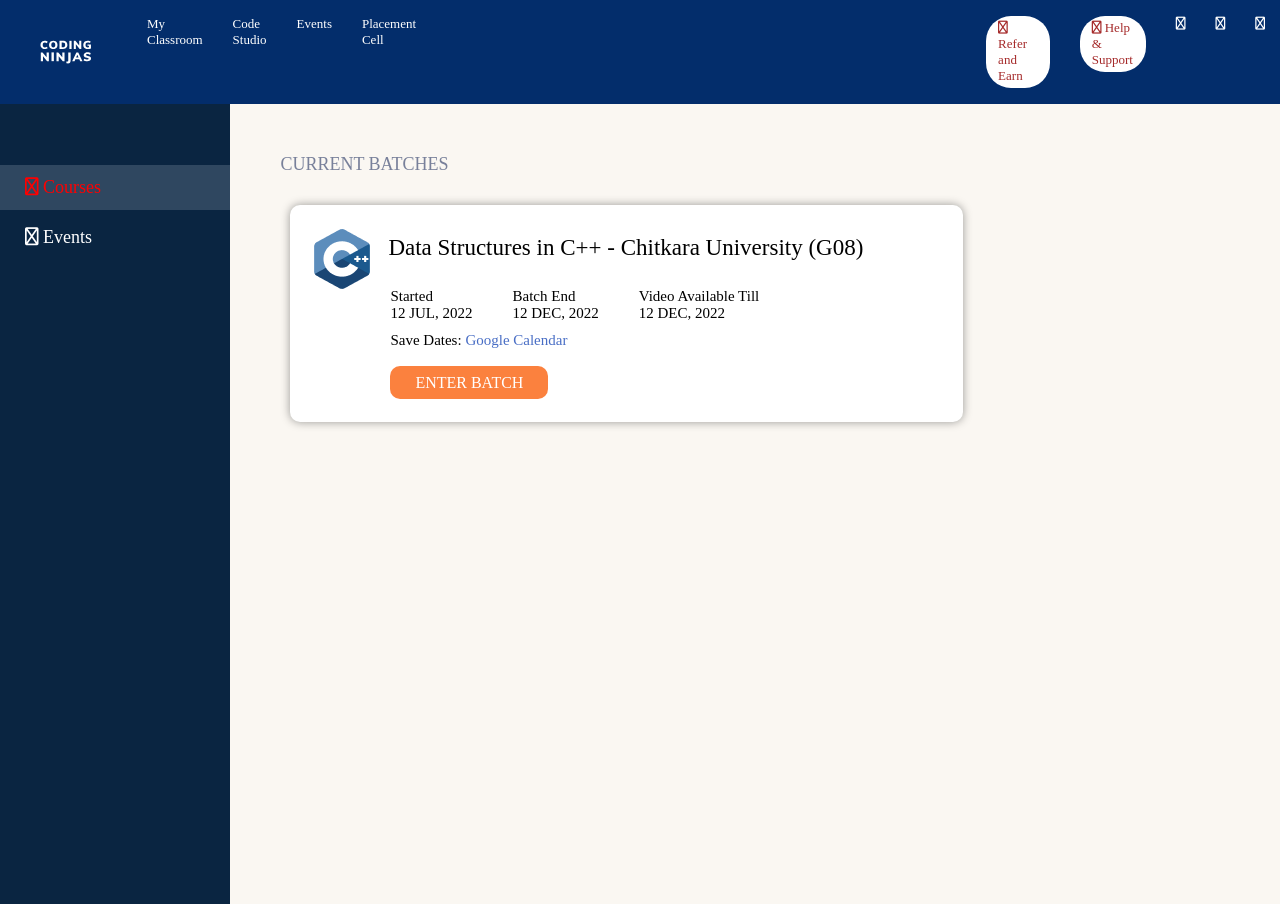
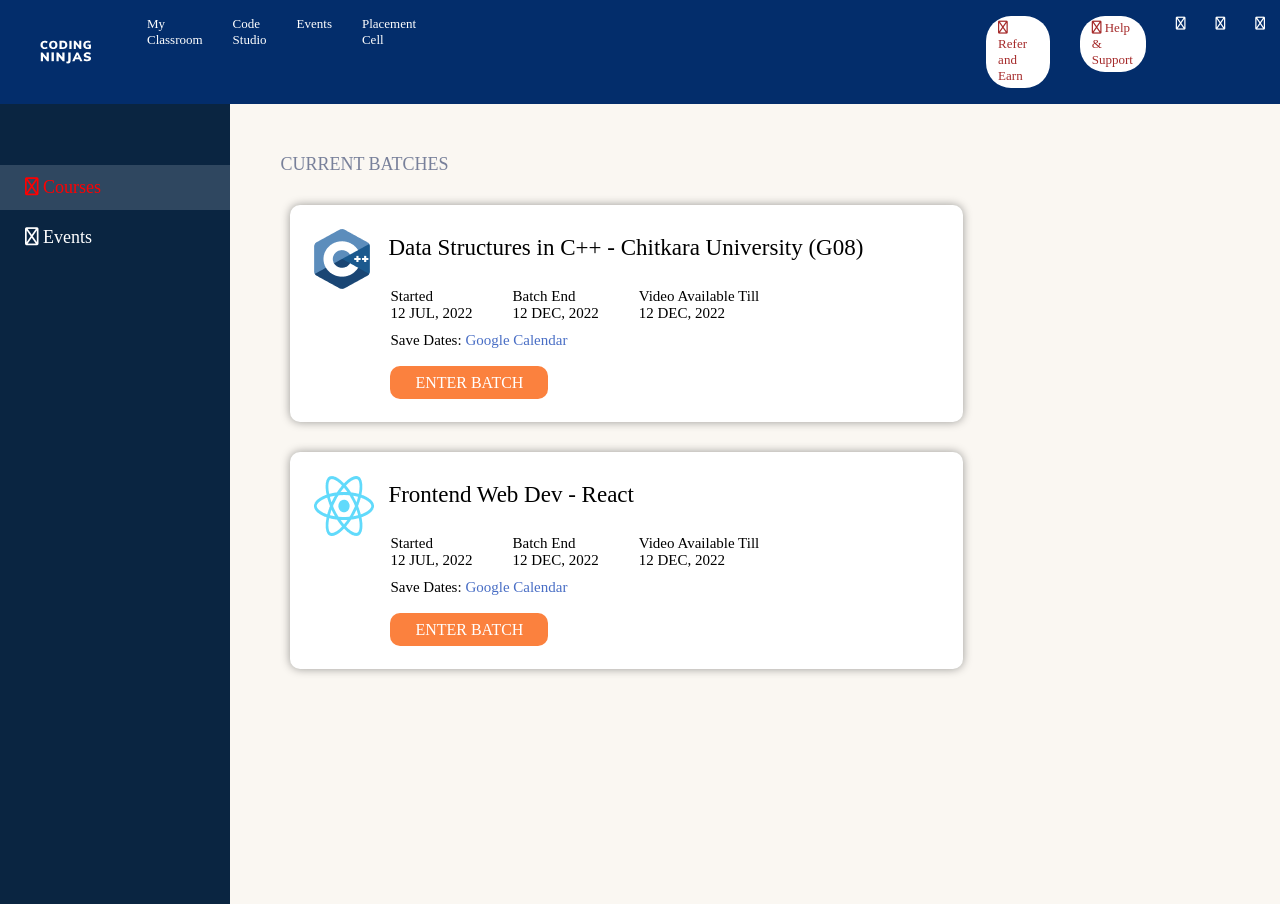
Before and after one commit to heyaadarsh/Coding-Ninjas-Classroom-Page-Clone, a plain HTML site: page index.html in a window 1280 px wide. Drawn offline with Linux system fonts and the light colour scheme.

Commit message:
Added one more course

```diff
--- a/index.html
+++ b/index.html
@@ -70,6 +70,20 @@
                 <h4>Save Dates: <span>Google Calendar</span></h4>
                 <a href="">ENTER BATCH</a>
             </div>
+            <div class="course">
+                <div class="course-top">
+                    <img src="media/reactsvg-11655.png" alt="">
+                    <h2>Frontend Web Dev - React</h2>
+                </div>
+                <div class="course-date">
+                    <h4><span>Started</span><br>12 JUL, 2022</h4>
+                    <h4><span>Batch End</span><br>12 DEC, 2022</h4>
+                    <h4><span>Video Available Till</span><br>12 DEC, 2022</h4>
+                </div>
+                <h4>Save Dates: <span>Google Calendar</span></h4>
+                <a href="">ENTER BATCH</a>
+            </div>
+
         </div>
     </div>
 
```
Also changed, not shown: media/reactsvg-11655.png (added).
